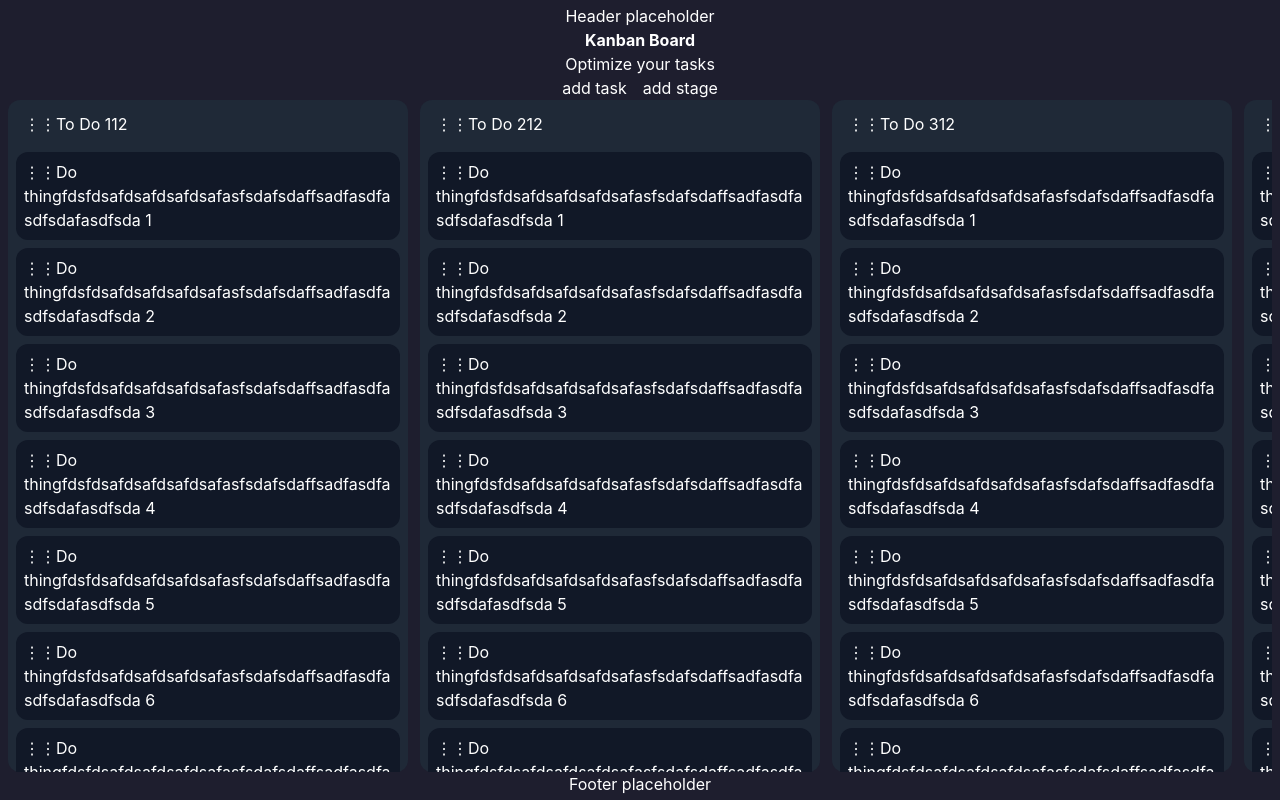
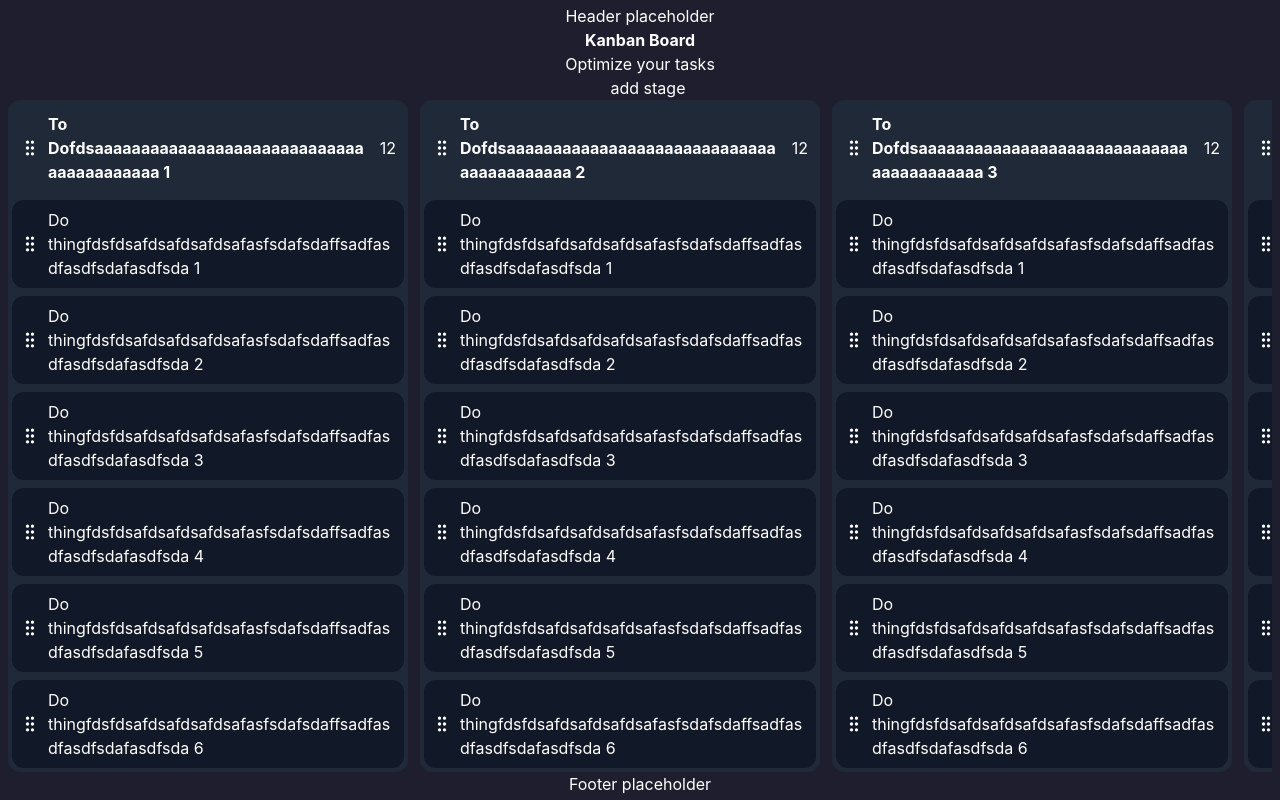
Before and after one commit to bshweb/chronos-kanban, a Vue app in the folder frontend/: page / in a window 1280 px wide. Built offline with nearby package versions, Linux system fonts and the light colour scheme; the HTML template or start-up script is replaced by a standard one.

Commit message:
Extract board area into a separate component to improve code quality
- Frontend: Add Lucide GripVertical icon as an SVG and remove the heroicons dependency in favor of SVG usage.
- Frontend: Improve styling of board prototype elements.

```diff
--- a/frontend/package.json
+++ b/frontend/package.json
@@ -16,7 +16,6 @@
     "format": "prettier --write --experimental-cli src/"
   },
   "dependencies": {
-    "@heroicons/vue": "^2.2.0",
     "@tailwindcss/vite": "^4.2.2",
     "axios": "^1.13.6",
     "pinia": "^3.0.4",
--- /dev/null
+++ b/frontend/src/components/board/BoardCreateArea.vue
@@ -0,0 +1,10 @@
+<script setup lang="ts"></script>
+
+<template>
+  <div id="board-page-main-create-area" class="flex flex-wrap justify-center gap-4">
+    <div id="board-page-create-task-area" class=""></div>
+    <span>add stage</span>
+  </div>
+</template>
+
+<style scoped></style>
--- a/frontend/src/components/board/BoardView.vue
+++ b/frontend/src/components/board/BoardView.vue
@@ -1,4 +1,7 @@
-<script setup lang="ts"></script>
+<script setup lang="ts">
+import GripVerticalIcon from '@/components/icons/GripVerticalIcon.vue'
+import BoardCreateArea from '@/components/board/BoardCreateArea.vue'
+</script>
 
 <template>
   <div id="board-page-content" class="flex flex-col flex-1 min-h-0 w-full">
@@ -6,32 +9,35 @@
       <h1 class="font-bold">Kanban Board</h1>
       <span>Optimize your tasks</span>
     </div>
-    <div id="board-page-main-create-area" class="flex flex-wrap justify-center gap-4">
-      <span>add task</span>
-      <span>add stage</span>
-    </div>
+    <BoardCreateArea />
     <div
       id="board-page-board"
       class="flex w-full flex-1 min-h-0 gap-3 overflow-x-auto overflow-y-hidden"
     >
       <div
         class="board-page-stage flex flex-col h-full min-h-0 shrink-0 w-full max-w-100 rounded-xl bg-(--color-surface)"
-        v-for="(stage, index) in 4"
+        v-for="(stage, index) in 40"
         :key="index"
       >
-        <div class="board-page-stage-title flex items-center shrink-0 rounded-xl p-2 mx-2 my-1">
-          <span>⋮⋮</span>
-          <span>To Do {{ stage }}</span>
+        <div
+          class="board-page-stage-title flex items-center shrink-0 rounded-xl p-2 mx-1 my-1 gap-x-2"
+        >
+          <GripVerticalIcon class="size-5 shrink-0 cursor-grab active:cursor-grabbing" />
+          <span class="font-bold min-w-0 wrap-break-word"
+            >To Dofdsaaaaaaaaaaaaaaaaaaaaaaaaaaaaaaaaaaaaaaaaa {{ stage }}</span
+          >
           <span>12</span>
         </div>
         <div class="board-page-stage-tasks flex flex-col flex-1 min-h-0 overflow-y-auto">
           <div
-            class="board-page-stage-task rounded-xl bg-(--color-surface-2) p-2 mx-2 my-1 wrap-break-word"
+            class="board-page-stage-task flex rounded-xl bg-(--color-surface-2) p-2 mx-1 my-1 items-center gap-x-2"
             v-for="(task, index) in 120"
             :key="index"
           >
-            <span>⋮⋮</span>
-            <span>Do thingfdsfdsafdsafdsafdsafasfsdafsdaffsadfasdfasdfsdafasdfsda {{ task }}</span>
+            <GripVerticalIcon class="size-5 shrink-0 cursor-grab active:cursor-grabbing" />
+            <span class="min-w-0 wrap-break-word"
+              >Do thingfdsfdsafdsafdsafdsafasfsdafsdaffsadfasdfasdfsdafasdfsda {{ task }}</span
+            >
           </div>
         </div>
       </div>
--- /dev/null
+++ b/frontend/src/components/icons/GripVerticalIcon.vue
@@ -0,0 +1,23 @@
+<script setup lang="ts"></script>
+
+<template>
+  <svg
+    xmlns="http://www.w3.org/2000/svg"
+    width="24"
+    height="24"
+    viewBox="0 0 24 24"
+    fill="none"
+    stroke="currentColor"
+    stroke-width="2"
+    stroke-linecap="round"
+    stroke-linejoin="round"
+    class="lucide lucide-grip-vertical-icon lucide-grip-vertical"
+  >
+    <circle cx="9" cy="12" r="1" />
+    <circle cx="9" cy="5" r="1" />
+    <circle cx="9" cy="19" r="1" />
+    <circle cx="15" cy="12" r="1" />
+    <circle cx="15" cy="5" r="1" />
+    <circle cx="15" cy="19" r="1" />
+  </svg>
+</template>
```
Also changed, not shown: 1 other file (tests, documents, lock files or other folders).
